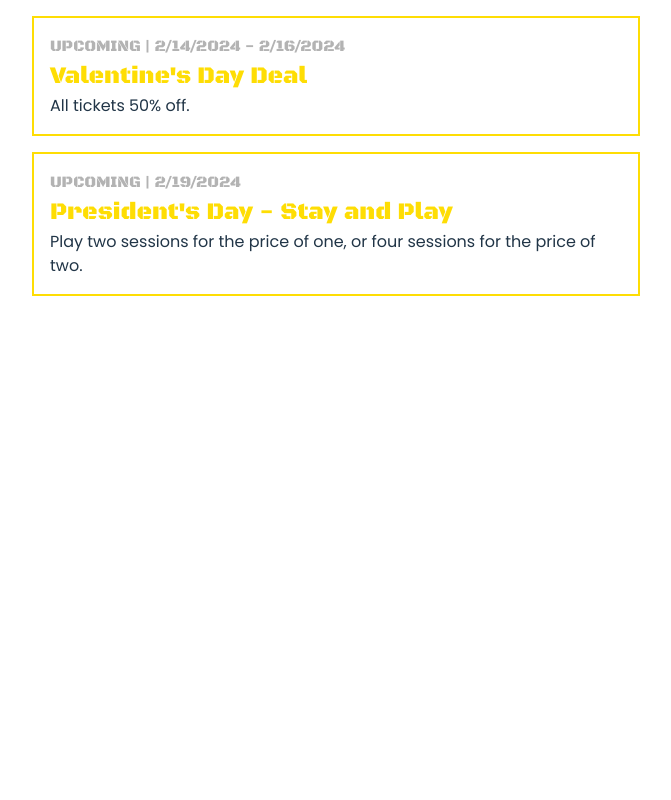
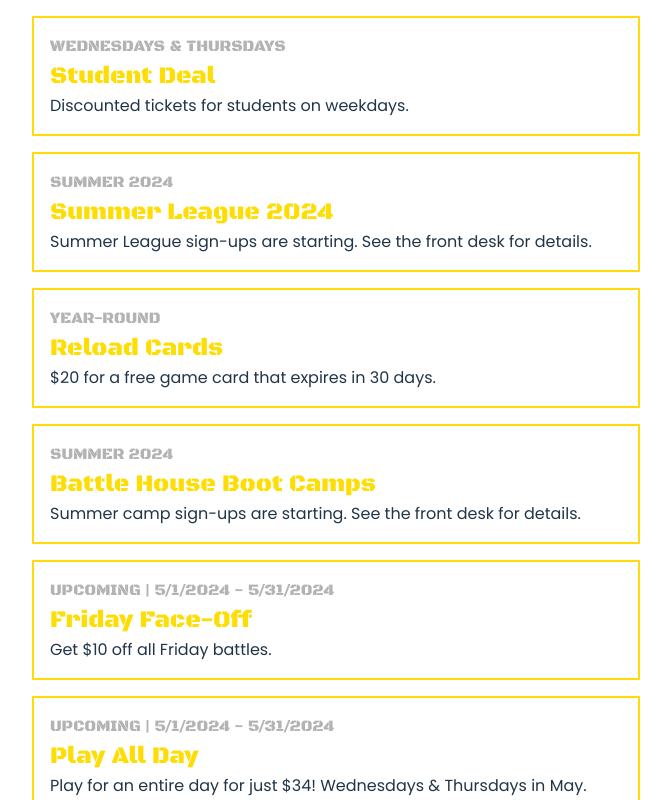
Before and after one commit to beans-squared/bh-companion-website, a React (Vite) app: page /current-deals in a window 1280 px wide. Shown: the top 800 px of the page, without its empty margins (304-975 px from the left). Built offline with nearby package versions, Linux system fonts and the light colour scheme.

Commit message:
Update May deals

```diff
--- a/deals.json
+++ b/deals.json
@@ -1,16 +1,47 @@
 [
 	{
 		"draft": false,
-		"title": "Valentine's Day Deal",
-		"description": "All tickets 50% off.",
-		"startDate": "2024-02-14",
-		"endDate": "2024-02-16"
+		"title": "Student Deal",
+		"description": "Discounted tickets for students on weekdays.",
+		"timePeriod": "WEDNESDAYS & THURSDAYS"
 	},
 	{
 		"draft": false,
-		"title": "President's Day - Stay and Play",
-		"description": "Play two sessions for the price of one, or four sessions for the price of two.",
-		"startDate": "2024-02-19",
-		"endDate": "2024-02-19"
+		"title": "Summer League 2024",
+		"description": "Summer League sign-ups are starting. See the front desk for details.",
+		"timePeriod": "SUMMER 2024"
+	},
+	{
+		"draft": false,
+		"title": "Reload Cards",
+		"description": "$20 for a free game card that expires in 30 days.",
+		"timePeriod": "YEAR-ROUND"
+	},
+	{
+		"draft": false,
+		"title": "Battle House Boot Camps",
+		"description": "Summer camp sign-ups are starting. See the front desk for details.",
+		"timePeriod": "SUMMER 2024"
+	},
+	{
+		"draft": false,
+		"title": "Friday Face-Off",
+		"description": "Get $10 off all Friday battles.",
+		"startDate": "2024-05-01",
+		"endDate": "2024-05-31"
+	},
+	{
+		"draft": false,
+		"title": "Memorial Day Weekend",
+		"description": "Stay and Play - get two battles for the price of one, or four battles for the price of two.",
+		"startDate": "2024-05-24",
+		"endDate": "2024-05-27"
+	},
+	{
+		"draft": false,
+		"title": "Play All Day",
+		"description": "Play for an entire day for just $34! Wednesdays & Thursdays in May.",
+		"startDate": "2024-05-01",
+		"endDate": "2024-05-31"
 	}
 ]
--- a/src/routes/CurrentDeals.jsx
+++ b/src/routes/CurrentDeals.jsx
@@ -14,6 +14,7 @@ export default function CurrentDeals() {
 		} else if (startDate < Date.now() && endDate > Date.now()) {
 			return 'ONGOING'
 		} else if (endDate < Date.now()) {
+			console.log(deal.title, endDate, new Date(endDate), Date.now())
 			return 'EXPIRED'
 		} else {
 			return timePeriod
```
